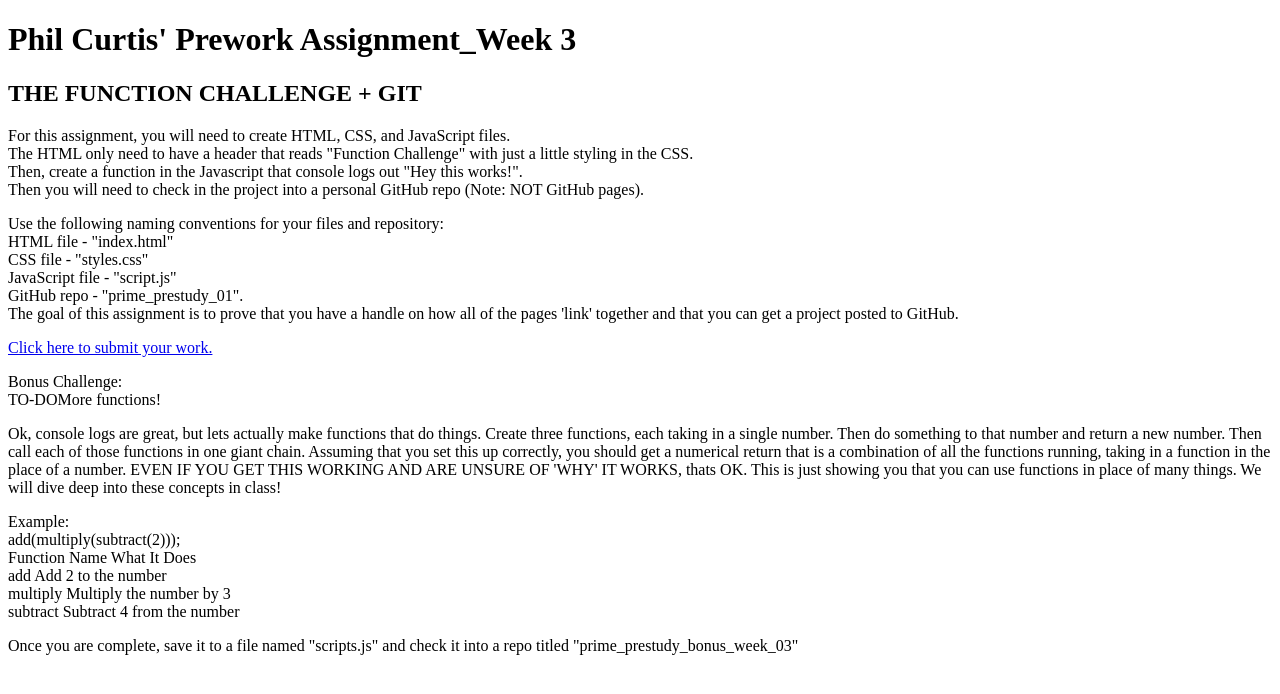
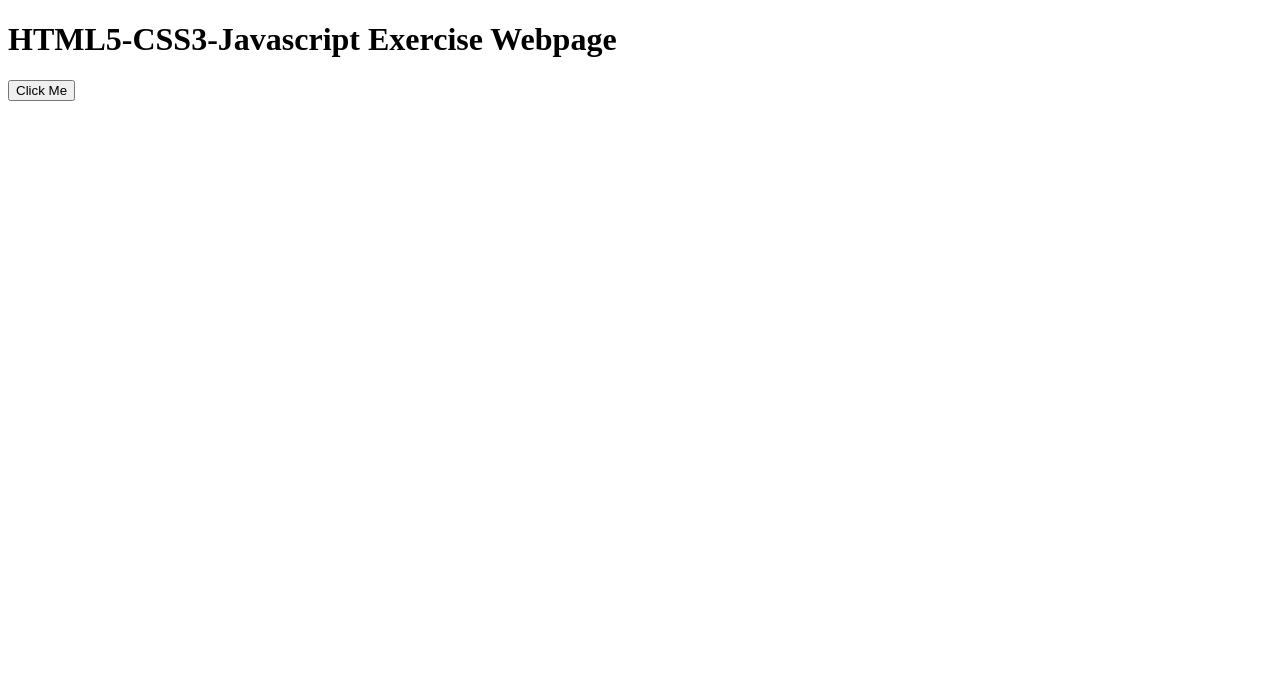
Before and after one commit to PCSailor/prime_prestudy_bonus_week_04, a plain HTML site: page index.html in a window 1280 px wide. Drawn offline with Linux system fonts and the light colour scheme.

Commit message:
Update index.html

```diff
--- a/index.html
+++ b/index.html
@@ -1,50 +1,15 @@
 <!DOCTYPE html>
 <html>
 <head>
-  <script>console.log("Hey this HTML console.log works!");</script>
-<script src="script.js"></script>
-<link rel="stylesheet" href="styles.css">
-<title>PCE</title>
-  </head>
-  <body>
-    <h1>Phil Curtis' Prework Assignment_Week 3</h1>
-    <h2>THE FUNCTION CHALLENGE + GIT</h2>
-    <p>
-For this assignment, you will need to create HTML, CSS, and JavaScript files.  <br>
-The HTML only need to have a header that reads "Function Challenge" with just a little styling in the CSS. <br>
-Then, create a function in the Javascript that console logs out "Hey this works!". <br>
-Then you will need to check in the project into a personal GitHub repo (Note: NOT GitHub pages).
-  </p>
-  <p>
-Use the following naming conventions for your files and repository:<br>
-HTML file - "index.html"<br>
-CSS file - "styles.css"<br>
-JavaScript file - "script.js"<br>
-GitHub repo - "prime_prestudy_01".<br>
-The goal of this assignment is to prove that you have a handle on how all of the pages 'link' together and that you can get a project posted to GitHub.
-    </p>
-    <p>
-<a href="https://docs.google.com/forms/d/e/1FAIpQLSec2QKRR8GD-5Re0IKxT0IGAWowuT3JRvFvGHYWt0moSBgB3g/viewform?c=0&w=1">Click here to submit your work.</a>
-    </p>
-    <p>
-Bonus Challenge:<br>
-TO-DOMore functions!
-    </p>
-    <p>
-Ok, console logs are great, but lets actually make functions that do things.
-Create three functions, each taking in a single number. Then do something to that number and return a new number. Then call each of those functions in one giant chain.
-Assuming that you set this up correctly, you should get a numerical return that is a combination of all the functions running, taking in a function in the place of a number. EVEN IF YOU GET THIS WORKING AND ARE UNSURE OF 'WHY' IT WORKS, thats OK. This is just showing you that you can use functions in place of many things. We will dive deep into these concepts in class!
-    </p>
-    <p>
-Example:<br>
-      add(multiply(subtract(2)));<br>
-      Function Name	What It Does<br>
-      add	Add 2 to the number<br>
-      multiply	Multiply the number by 3<br>
-      subtract	Subtract 4 from the number
-    </p>
-    <p>
-Once you are complete, save it to a file named "scripts.js" and check it into a repo titled "prime_prestudy_bonus_week_03"
-    </p>
-  </body>
+	<meta charset="UTF-8">
+	<script src="PA_PreWork_Week-04_Bonus.js"></script>
+	<link rel="stylesheet" href="styles.css">
+	<pre id="log"></pre>
+	<title>Exercises</title>
+</head>
+
+<body>
+	<h1>HTML5-CSS3-Javascript Exercise Webpage</h1>
+	<button onclick="addClick();">Click Me</button>
+	</body>
 </html>
```
